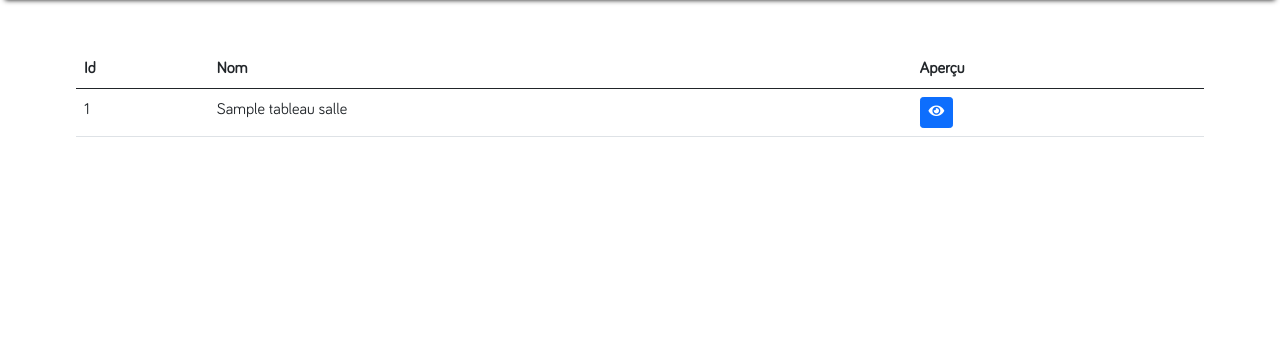
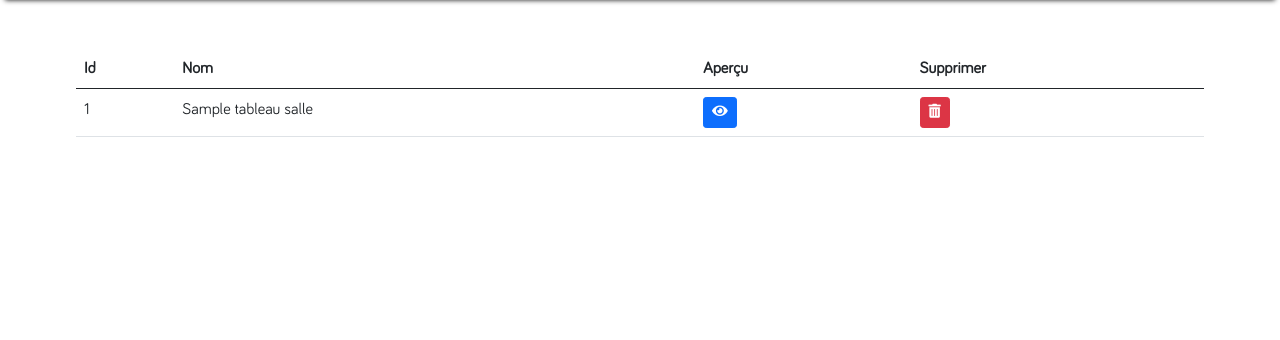
Before and after one commit to Mathar-sudo/winnerschool, a PHP site: template templates/salle/index.php in a window 1280 px wide; the page is wider, and only the part inside the window is pictured. Shown: the part 96-436 px from the top of that part. Run offline with PHP 8.4, Linux system fonts and the light colour scheme; the visitor is signed in with stand-in values (Sample User, id 1); the template is opened without the code that fills it: most values are stand-ins (such as "Sample title", 1, 10 or a date in 2020).

Commit message:
Suppression salle

```diff
--- a/controleur/controleur.php
+++ b/controleur/controleur.php
@@ -16,7 +16,7 @@
         require_once('controleur_classe.php');
 
     // Gestion des salles
-    } else if(isset($_GET['salles']) || isset($_GET['salle'])){
+    } else if(isset($_GET['salles']) || isset($_GET['salle']) || isset($_GET['supprimer_salle'])){
         require_once('controleur_salle.php');
 
     // Gestion des matières
--- a/controleur/controleur_salle.php
+++ b/controleur/controleur_salle.php
@@ -11,9 +11,11 @@
     if(isset($_GET['salles'])){
         $tableau_salles = $use_salle->findAll();
         require_once($chemin . 'salle/index.php');
-    }else if(isset($_GET['salle'])){
+    } else if(isset($_GET['salle'])){
         $salle = $use_salle->findById($_GET['salle']);
         require_once($chemin . 'salle/show.php');
+    } else if(isset($_GET['supprimer_salle'])) {
+        $use_salle->supprimer($_GET['supprimer_salle']);
     }
 
 ?>
--- a/templates/eleve/index.php
+++ b/templates/eleve/index.php
@@ -53,7 +53,6 @@ $(document).ready(function(){
         $("#confirm_suppression").show();
     });
 });
-
 </script>
 <?php } ?>
 
--- a/templates/salle/index.php
+++ b/templates/salle/index.php
@@ -13,6 +13,7 @@
                 <th scope="col">Id</th>
                 <th scope="col">Nom</th>
                 <th scope="col">Aperçu</th>
+                <th scope="col">Supprimer</th>
                 </tr>
             </thead>
             <tbody>
@@ -23,6 +24,8 @@
                     <td><?= $salle->get_id_salle() ?></td>
                     <td><?= $salle->get_nom_salle() ?></td>
                     <td><a href="?salle=<?= $salle->get_id_salle() ?>"><button class="btn btn-primary btn-sm"><i class="fas fa-eye"></i></button></a></td>
+                    <td><button id="supprimer_salle" class="btn btn-danger btn-sm"><i class="fas fa-trash-alt"></i></button>
+                    <a href="?supprimer_salle=<?= $salle->get_id_salle()?>" id="confirm_suppression" style="display:none;"><button class="btn btn-danger btn-sm">Confirmer</button></a></td>
                 </tr>
                 <?php
                     }
@@ -31,6 +34,14 @@
         </table>
     </div>
 
+    <script>
+        $(document).ready(function(){
+            $("#supprimer_salle").click(function(){
+                $("#confirm_suppression").show();
+            });
+        });
+    </script>
+
 <?php } ?>
 
 <?php $contenu = ob_get_clean(); ?>
```
Also changed, not shown: class/use_salle.php (+16 -0 lines).
